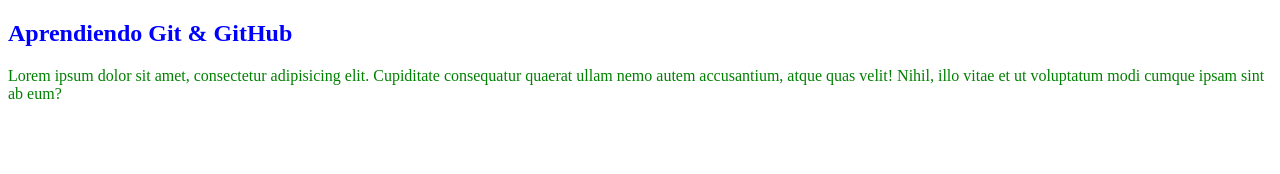
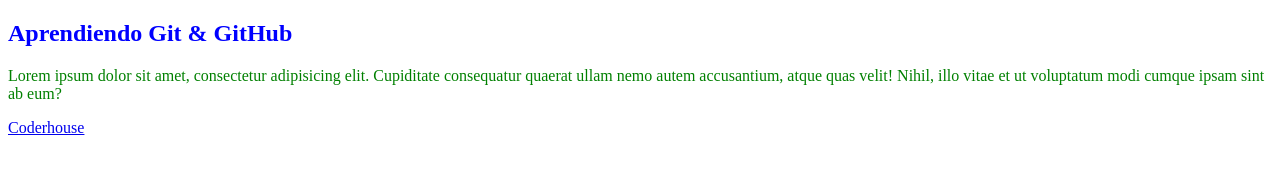
Before and after one commit to CaritoMarCor/coder-demo, a plain HTML site: page index.html in a window 1280 px wide. Drawn offline with Linux system fonts and the light colour scheme.

Commit message:
Agregado link a Coder

```diff
--- a/index.html
+++ b/index.html
@@ -12,6 +12,7 @@
         <section>
             <h1>Aprendiendo Git & GitHub</h1>
             <p>Lorem ipsum dolor sit amet, consectetur adipisicing elit. Cupiditate consequatur quaerat ullam nemo autem accusantium, atque quas velit! Nihil, illo vitae et ut voluptatum modi cumque ipsam sint ab eum?</p>
+            <a href="https://coderhouse.com">Coderhouse</a>
         </section>
     </main>
 </body>
```
